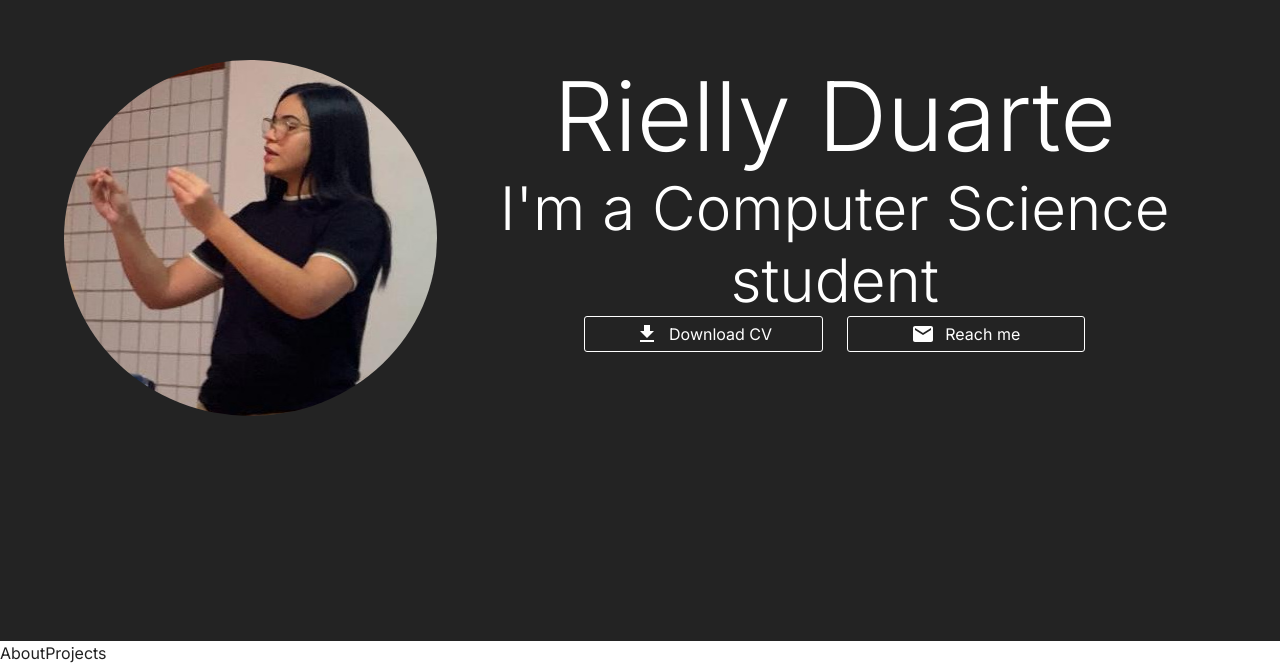
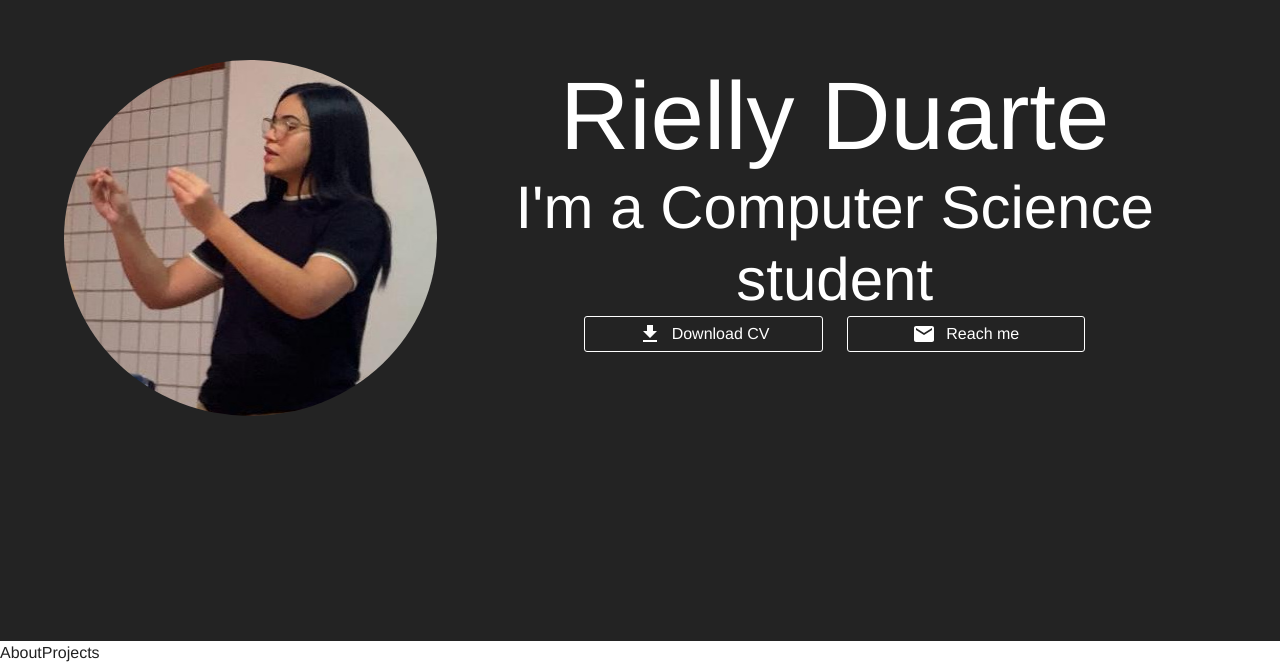
Before and after one commit to rluizaduarte/Portfolio-RD, a Next.js app in the folder portfolio/: page / in a window 1280 px wide. Shown: the part 159-824 px from the top of the page. Built offline with nearby package versions, Linux system fonts and the light colour scheme; what @mui/material-nextjs would draw is missing.

Commit message:
try new font :(

```diff
--- a/portfolio/app/layout.tsx
+++ b/portfolio/app/layout.tsx
@@ -4,12 +4,6 @@ import { AppRouterCacheProvider } from "@mui/material-nextjs/v15-appRouter";
 import { ThemeProvider } from "@mui/material/styles";
 import CssBaseline from "@mui/material/CssBaseline";
 import theme from "./theme";
-
-const inter = Inter({
-  subsets: ["latin"],
-  variable: "--font-main",
-  display: "swap",
-});
 
 export const metadata: Metadata = {
   title: "Rielly Duarte",
@@ -22,7 +16,7 @@ export default function RootLayout({
   children: React.ReactNode;
 }) {
   return (
-    <html lang="en" className={inter.variable}>
+    <html lang="en">
       <body>
         <AppRouterCacheProvider>
           <ThemeProvider theme={theme}>
--- a/portfolio/app/theme.ts
+++ b/portfolio/app/theme.ts
@@ -9,7 +9,10 @@ const theme = createTheme({
   },
   typography: {
     fontFamily:
-      'var(--font-main), "Helvetica Neue", Helvetica, Arial, sans-serif',
+      '"Helvetica Neue", Helvetica, Arial, sans-serif',
+    h4: {
+      fontSize: "2.9rem",
+    },
   },
 });
 
```
